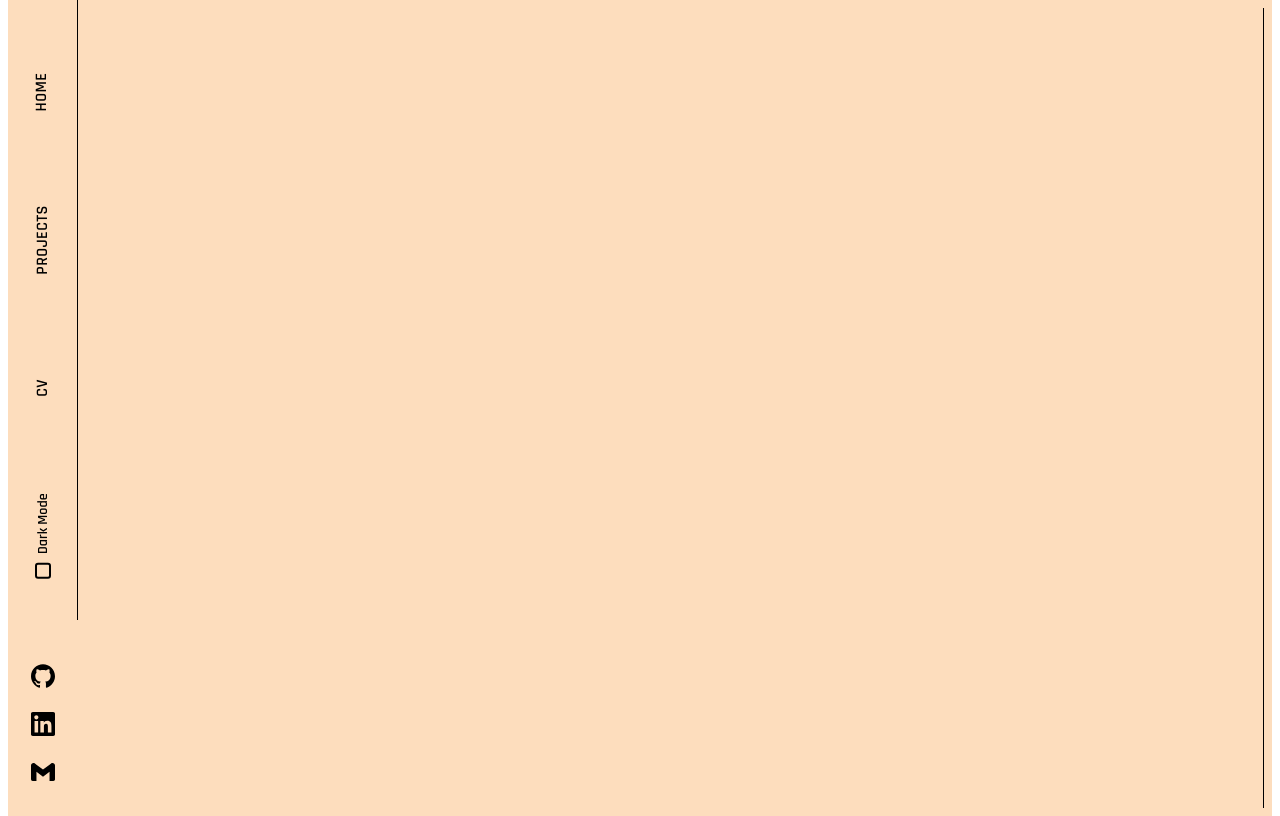
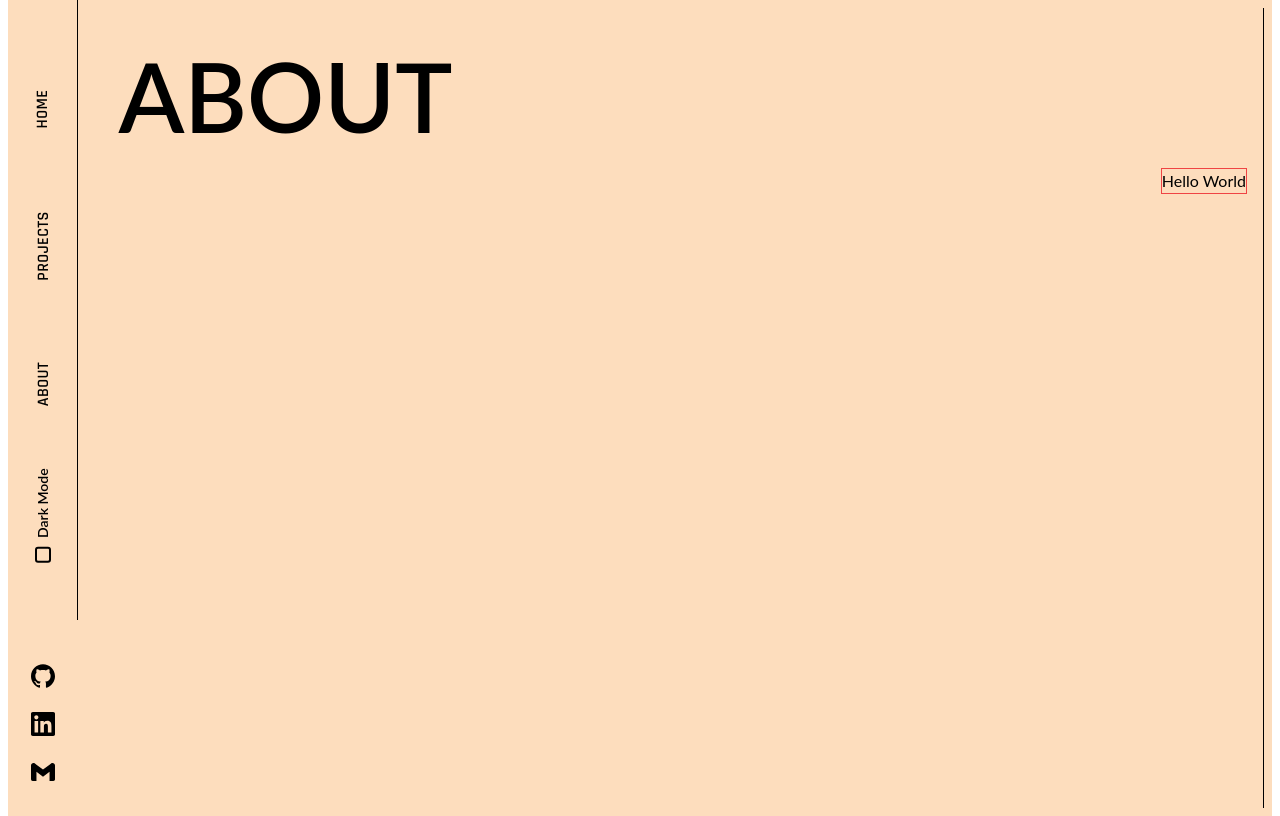
Before and after one commit to CodeLamp168/Caleb-Dylan-Sim-Portfolio, a React (Vite) app: page /Caleb-Dylan-Sim-Portfolio/About in a window 1280 px wide. Built offline with nearby package versions, Linux system fonts and the light colour scheme.

Commit message:
about-section component

```diff
--- a/src/App.jsx
+++ b/src/App.jsx
@@ -6,6 +6,7 @@ import DarkMode from "./assets/small-components/DarkMode";
 import Home from "./assets/Home";
 import Projects from "./assets/Projects";
 import Contacts from "./assets/Contacts";
+import About from "./assets/About";
 import { NavLinks as NavContent } from "./assets/small-components/ImageLink"
 
 
@@ -27,10 +28,11 @@ function App() {
 
     return (
       <nav className="main-app-nav  font-semibold md:h-screen md:relative  md:flex md:flex-col md:justify-between items-center">
-        <div className="nav-list flex md:flex-col justify-center items-center md:justify-between gap-8  md:gap-20 py-4 md:py-20 md:border-r">
+        <div className="nav-list flex md:flex-col justify-center items-center md:justify-around gap-8  md:gap-20 py-4 md:py-20 md:border-r">
           <NavItem to="/Caleb-Dylan-Sim-Portfolio/" ComponentName="Home" />
           <NavItem to="/Caleb-Dylan-Sim-Portfolio/Projects" ComponentName="Projects" />
-          <NavItem to="/Caleb-Dylan-Sim-Portfolio/cv" ComponentName="CV" />
+          <NavItem to="/Caleb-Dylan-Sim-Portfolio/About" ComponentName="About" />
+
           <DarkMode />
         </div>
         <div className="nav-link-list w-full flex justify-center items-center md:flex-col gap-6  mb-4 ">
@@ -53,6 +55,12 @@ function App() {
               element={<Projects />}
               component={Projects}
             />
+             <Route
+              path="/Caleb-Dylan-Sim-Portfolio/About" forceRefresh={true}
+              exact
+              element={<About />}
+              component={About}
+            />
           </Routes>
         </div>
       </div>
--- a/src/assets/About.jsx
+++ b/src/assets/About.jsx
@@ -1,12 +1,37 @@
+import PageHeader from "./small-components/PageHeader"
+
 export default function About(){
 
+    function SkillList(){
+
+        return(
+            <div className="skill-box">
+               Hello World
+            </div>
+        )
+    }
+
+    function PassiveList(){
+
+        return(
+            <div className="passive-box"></div>
+        )
+    }
 
 
+    function AboutSkills(){
+
+        return(
+            <div className="about-content-wrapper max-w-max md:absolute md:right-4 border border-red-500 ">
+                <SkillList/>
+            </div>
+        )
+    }
+
     return(
-    <div className="Asset-content min-h-full p-4">
-         <div className="border border-red-200 md:max-w-xl">
-          <h1 className="text-5xl">About</h1>
-        </div>
-    </div>
+        <div className="Asset-content home-main-div flex flex-col  items-center md:block min-h-full p-4  relative z-0 ">
+        <PageHeader pageTitle={`ABOUT`}/>
+        <AboutSkills/>
+       </div>
     )
 }
--- a/src/assets/Home.jsx
+++ b/src/assets/Home.jsx
@@ -43,7 +43,7 @@ export default function Home() {
     return (
       <div className="home-text-area md:absolute  p-4 sm:p-0 text-2xl sm:w-7/12  lg:w-8/12 xl:w-80  xl:absolute  xl:bottom-24 xl:right-24">
         <p className="home-detail-text font-medium text-left  leading-relaxed sm:mt-12 xl:mt-0">
-          21 year old, Entry Level Front End Developer based in the Philippines. Started learning Javascript and the fundamentals of HTML and CSS during 2022.
+          21 year old, Front End Developer based in the Philippines.<br /> Need a website developed or fixed? I can help you.
         </p>
 
 
--- a/src/assets/Projects.jsx
+++ b/src/assets/Projects.jsx
@@ -28,6 +28,10 @@ export default function Projects(){
             return <><p className=" ">HTML</p> <p className="  ">CSS</p> <p className=" ">JS:</p></>;
         };
 
+        const SvelteJS = () => {
+          return <><p className=" ">SVELTE</p> <p className="  ">CSS</p> <p className=" ">JS:</p></>;
+      };
+
         function ProjectItem({Tools, ProjectName, weblink = null}){
 
             return(
@@ -46,11 +50,13 @@ export default function Projects(){
               <div className="flex flex-col items-center md:items-end front-end-mentor-challenge-list ">
 
                 <div className="flex flex-col items-end gap-12 md:gap-12">
-                  <ProjectItem Tools={<ReactSCSS />} ProjectName={`Space Program Tourism Site`} weblink={`https://codelamp168.github.io/Space-Tourism-Site/`} />
-                  <ProjectItem Tools={<ReactTailwind />} ProjectName={`LOOP Studios Landing Page`} weblink={`https://codelamp168.github.io/Loop-Studios-Landing-Page-Tailwind-React/`} />
-                  <ProjectItem Tools={<ReactCSS />} ProjectName={`Room HomePage`} weblink={`https://codelamp168.github.io/room-homepage-vite-react/`} />
-                  <ProjectItem Tools={<VanillaJS />} ProjectName={`News Homepage`} weblink={`https://codelamp168.github.io/News-Homepage-Front-End-Mentor-CHALLENGE/`} />
-                  <ProjectItem Tools={<VanillaJS />} ProjectName={`Interactive Card Details`} weblink={`https://codelamp168.github.io/Interactive-Card-Details/`} />
+                  <ProjectItem Tools={<VanillaJS />} ProjectName={`Watch Catalogue`} weblink={`https://codelamp168.github.io/Watch-Catalogue-Webpage/`} />
+                  <ProjectItem Tools={<ReactSCSS />} ProjectName={`Space Program Tourism`} weblink={`https://codelamp168.github.io/Space-Tourism-Site/`} />
+                  <ProjectItem Tools={<ReactTailwind />} ProjectName={`LOOP Studios`} weblink={`https://codelamp168.github.io/Loop-Studios-Landing-Page-Tailwind-React/`} />
+                  <ProjectItem Tools={<SvelteJS/>} ProjectName={`TRAVEL`} weblink={`https://codelamp168.github.io/travelsite/`} />
+                  <ProjectItem Tools={<VanillaJS />} ProjectName={`NEWS Flexbox`} weblink={`https://codelamp168.github.io/News-Homepage-Front-End-Mentor-CHALLENGE/`} />
+                  <ProjectItem Tools={<VanillaJS />} ProjectName={`Verve Elegance`} weblink={`https://codelamp168.github.io/Verve-Elegence-Promo-Page/`} />
+
 
                 </div>
                 <div className="invisible-div-for-fade-effect w-full h-2 md:h-4 mt-24"></div>
@@ -58,16 +64,16 @@ export default function Projects(){
             );
           }
 
-          function IndependentProjects() {
-            return (
-              <div className="flex flex-col items-center md:items-end front-end-mentor-challenge-list" >
-                <div className="flex flex-col items-end gap-4 ">
-                  <ProjectItem Tools={<VanillaJS />} ProjectName={`Barotrauma Faction Card`} weblink={`https://codelamp168.github.io/BaroTrauma-Faction-Card/`} />
-                  <ProjectItem Tools={<VanillaJS />} ProjectName={`Pokedex API`} />
-                </div>
-              </div>
-            );
-          }
+          // function IndependentProjects() {
+          //   return (
+          //     <div className="flex flex-col items-center md:items-end front-end-mentor-challenge-list" >
+          //       <div className="flex flex-col items-end gap-4 ">
+          //         <ProjectItem Tools={<VanillaJS />} ProjectName={`Barotrauma Faction Card`} weblink={`https://codelamp168.github.io/BaroTrauma-Faction-Card/`} />
+          //         <ProjectItem Tools={<VanillaJS />} ProjectName={`Pokedex API`} />
+          //       </div>
+          //     </div>
+          //   );
+          // }
 
 
 
@@ -84,7 +90,7 @@ export default function Projects(){
 
     return(
     <div className="Asset-content home-main-div flex flex-col  items-center md:block min-h-full p-4  relative z-0 ">
-        <PageHeader pageTitle={`Projects`}/>
+        <PageHeader pageTitle={`PROJECTS`}/>
         <ProjectLists />
     </div>
     )
--- a/src/index.css
+++ b/src/index.css
@@ -4,17 +4,16 @@
 @tailwind utilities;
 
 :root {
-  font-family: Rajdhani, system-ui, Avenir, Helvetica, Arial, sans-serif;
+  font-family: Lato, system-ui, Avenir, Helvetica, Arial, sans-serif;
   color-scheme: light dark;
-}
 
-/*light mode*/
-:root {
+ /*Default theme */
   --theme-background: #fdddbd;
   --theme-text: #000000;
   --theme-border: #000000;
   --theme-icon: invert(0%);
 }
+
 
 /* Dark Theme */
 [data-theme="dark"] {
@@ -218,6 +217,7 @@ input[type="checkbox"]:checked::before {
   overflow:scroll;
   scrollbar-color:var(--theme-background) #fff2e7;
   scrollbar-width:none;
+
 }
 
 
```
Also changed, not shown: 1 other file (tests, documents, lock files or other folders).
